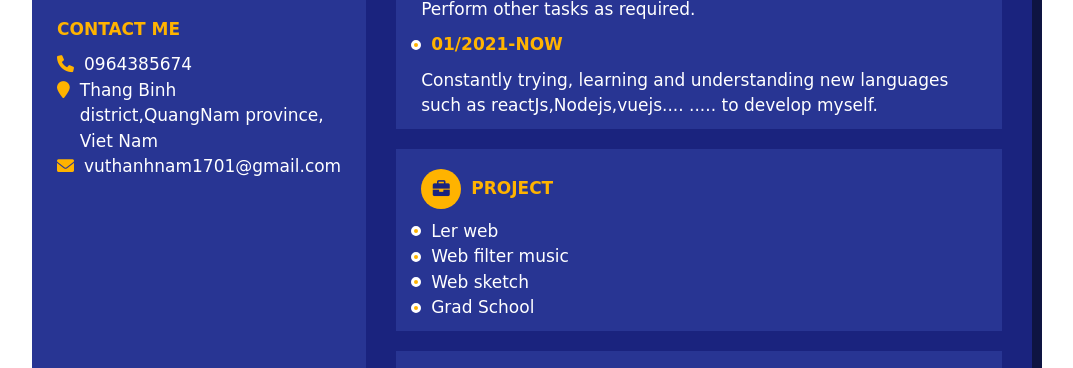
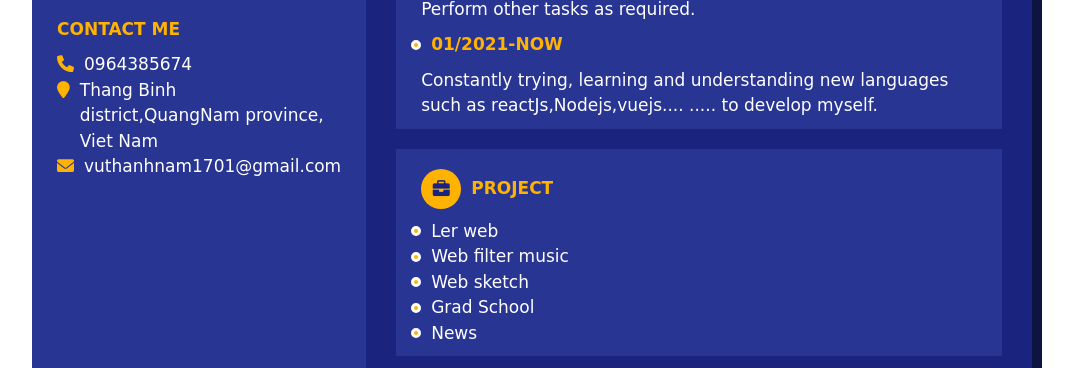
Before and after one commit to thanhnam1705/cv-vuthanhnam, a plain HTML site: page index.html in a window 1280 px wide. Shown: the part 715-1083 px from the top of the page, without its empty margins (108-1181 px from the left). Drawn offline with nearby package versions, Linux system fonts and the light colour scheme.

Commit message:
Update index.html

```diff
--- a/index.html
+++ b/index.html
@@ -120,6 +120,9 @@
             <li>
               <a href="https://rascal2015.github.io/grad-school/#"><span>Grad School</span></a>
             </li>
+            <li>
+             <a href="https://github.com/Rascal2015/news-edited"><span>News</span></a>
+            </li>
           </ul>
         </div>
         <div class="interests list">
```
